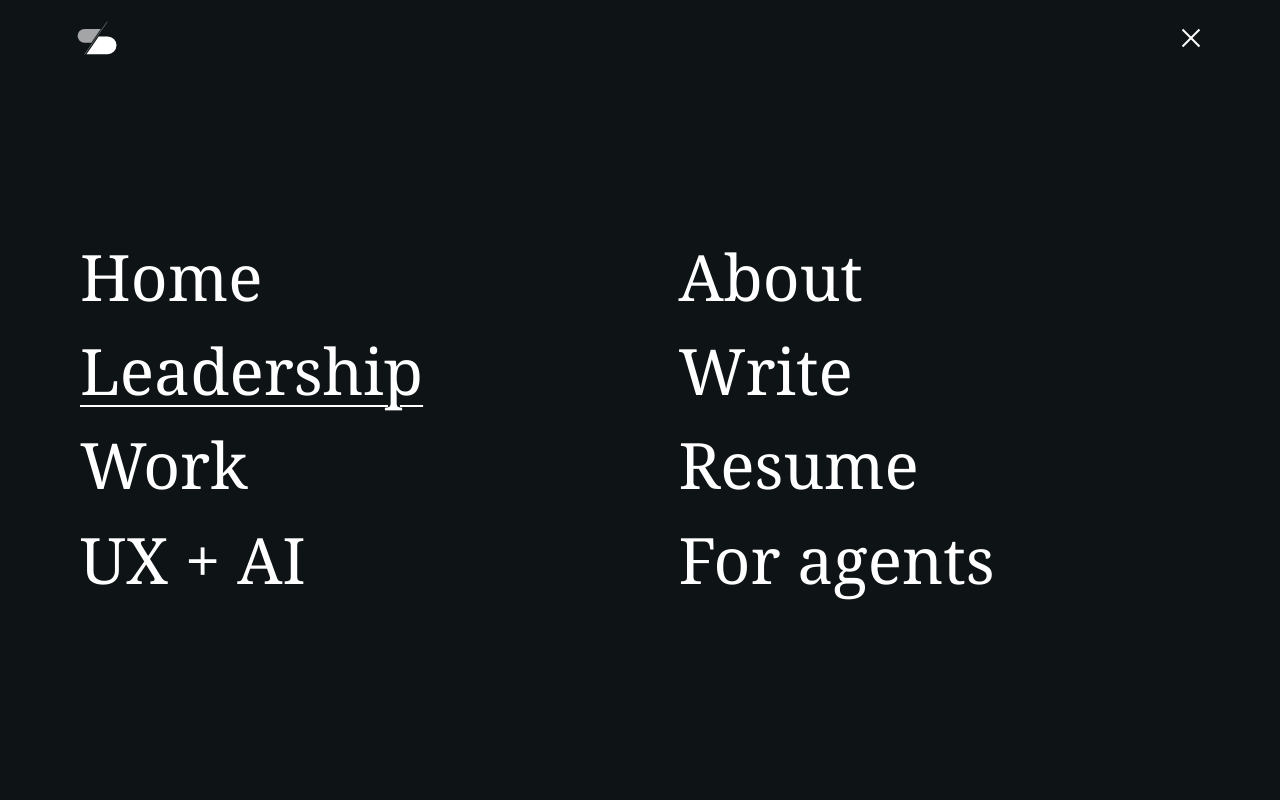
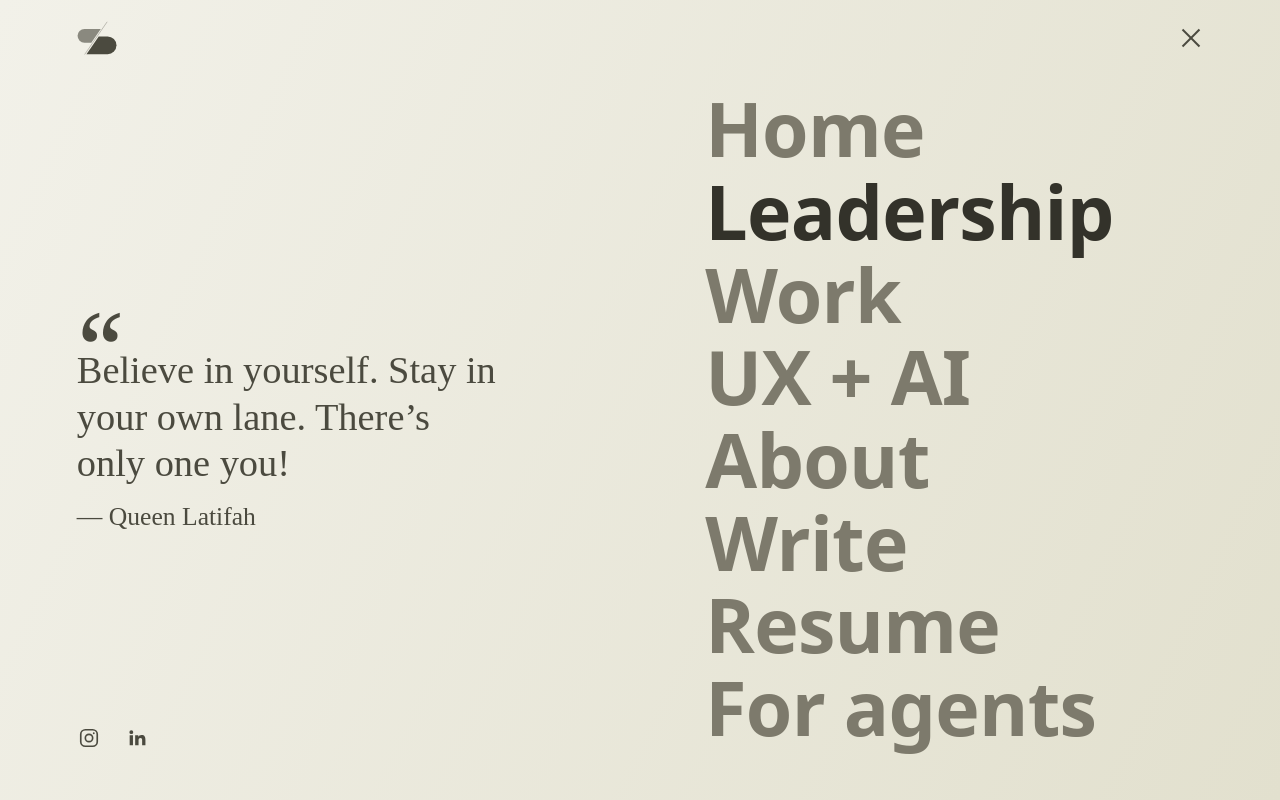
Before and after one commit to sajinphilip91/SajinPhilipPortfolio, a Next.js app: page /leadership in a window 1280 px wide. Both pictures are taken after a click on the button "Open menu". Shown: the top 800 px of the page. Built offline with nearby package versions, Linux system fonts and the light colour scheme.

Commit message:
Restyle menu with quote and socials, add leadership card icons
Co-Authored-By: Claude Opus 5.5 <noreply@anthropic.com>

```diff
--- a/package.json
+++ b/package.json
@@ -9,6 +9,7 @@
     "lint": "eslint"
   },
   "dependencies": {
+    "@fontsource-variable/caveat": "^5.3.0",
     "@fontsource-variable/inter-tight": "^5.3.0",
     "@fontsource-variable/source-sans-3": "^5.3.1",
     "@fontsource-variable/source-serif-4": "^5.3.1",
--- a/src/app/globals.css
+++ b/src/app/globals.css
@@ -1,6 +1,7 @@
 @import "@fontsource-variable/source-serif-4/opsz.css";
 @import "@fontsource-variable/source-sans-3/index.css";
 @import "@fontsource-variable/inter-tight/index.css";
+@import "@fontsource-variable/caveat/index.css";
 
 :root {
   /* Colour */
@@ -18,6 +19,7 @@
   --font-serif: "Source Serif 4 Variable", Georgia, serif;
   --font-sans: "Source Sans 3 Variable", system-ui, sans-serif;
   --font-display: "Inter Tight Variable", "Source Sans 3 Variable", sans-serif;
+  --font-hand: "Caveat Variable", cursive;
 
   /* Layout */
   --gutter: clamp(24px, 6vw, 88px);
--- a/src/components/home/SiteHeader.module.css
+++ b/src/components/home/SiteHeader.module.css
@@ -107,8 +107,8 @@
   margin: 0;
   padding: 0 var(--gutter) 40px;
   border: 0;
-  background: var(--night);
-  color: var(--on-night);
+  background: linear-gradient(115deg, #f2f1e9, #e2e0ce);
+  color: #4b4a3f;
   overflow-y: auto;
 }
 
@@ -135,49 +135,114 @@
   align-items: center;
 }
 
-.menu {
+.dialogBody {
   flex: 1 1 auto;
-  display: flex;
+  display: grid;
+  grid-template-columns: minmax(0, 1fr) auto;
+  gap: 32px clamp(40px, 8vw, 120px);
   align-items: center;
 }
 
+/* Right on screen, first for reading order and on phones. */
+.menu {
+  order: 2;
+  padding-right: clamp(0px, 7vw, 120px);
+}
+
 .menu ul {
-  width: 100%;
-  max-width: 1120px;
-  margin: 0 auto;
+  margin: 0;
   padding: 0;
   list-style: none;
-  display: grid;
-  grid-template-rows: repeat(4, auto);
-  grid-auto-flow: column;
-  grid-auto-columns: minmax(0, 1fr);
-  gap: clamp(8px, 2.6vh, 28px) clamp(32px, 6vw, 96px);
 }
 
 .menu a {
   display: inline-flex;
   align-items: center;
   min-height: 44px;
-  color: inherit;
-  font-family: var(--font-serif);
-  font-weight: 500;
-  font-size: clamp(32px, min(5vw, 8vh), 72px);
-  line-height: 1.15;
+  color: #7d7a6c;
+  font-family: var(--font-sans);
+  font-weight: 800;
+  font-size: clamp(34px, min(9.4vh, 6.2vw), 80px);
+  line-height: 1.1;
+  letter-spacing: -0.01em;
 }
 
-.menu a:hover {
-  opacity: 0.75;
+.menu a:hover,
+.menu a[aria-current="page"] {
+  color: #33322a;
 }
 
-.menu a[aria-current="page"] {
-  text-decoration: underline;
-  text-decoration-thickness: 2px;
-  text-underline-offset: 0.16em;
+.aside {
+  order: 1;
+  align-self: stretch;
+  padding-bottom: 8px;
+  display: flex;
+  flex-direction: column;
+  justify-content: center;
+  position: relative;
 }
 
-@media (max-width: 640px) {
-  .menu ul {
-    grid-template-rows: none;
-    grid-auto-flow: row;
+.quote {
+  margin: 0;
+  max-width: 420px;
+}
+
+.quoteMark {
+  display: block;
+  height: 0.5em;
+  font-family: var(--font-serif);
+  font-size: clamp(72px, 8vw, 120px);
+  line-height: 1;
+}
+
+.quote blockquote {
+  margin: 0;
+  font-family: var(--font-hand);
+  font-weight: 500;
+  font-size: clamp(30px, 3vw, 44px);
+  line-height: 1.2;
+}
+
+.quote figcaption {
+  margin-top: 16px;
+  font-family: var(--font-hand);
+  font-size: clamp(22px, 2vw, 28px);
+}
+
+.socials {
+  position: absolute;
+  left: -10px;
+  bottom: 0;
+  display: flex;
+  gap: 4px;
+}
+
+.socials a {
+  width: 44px;
+  height: 44px;
+  display: inline-flex;
+  align-items: center;
+  justify-content: center;
+  color: inherit;
+}
+
+.socials a:hover {
+  color: #33322a;
+}
+
+@media (max-width: 760px) {
+  .dialogBody {
+    grid-template-columns: minmax(0, 1fr);
+    align-items: start;
+    align-content: space-between;
+  }
+  .menu,
+  .aside {
+    order: 0;
+    padding-right: 0;
+  }
+  .socials {
+    position: static;
+    margin: 16px 0 0 -10px;
   }
 }
--- a/src/components/home/SiteHeader.tsx
+++ b/src/components/home/SiteHeader.tsx
@@ -3,7 +3,7 @@
 import { useEffect, useRef, type MouseEvent } from "react";
 import Link from "next/link";
 import { usePathname } from "next/navigation";
-import { menu, site } from "@/content/home";
+import { menu, menuQuote, site } from "@/content/home";
 import { Logo } from "@/components/Logo";
 import styles from "./SiteHeader.module.css";
 
@@ -18,6 +18,24 @@ type Props = {
   /** Homepage only: move within the page instead of following the link. */
   onNavigate?: (target: NavTarget) => void;
 };
+
+function InstagramIcon() {
+  return (
+    <svg viewBox="0 0 24 24" width="22" height="22" fill="none" stroke="currentColor" strokeWidth="1.8" aria-hidden="true">
+      <rect x="3" y="3" width="18" height="18" rx="5" />
+      <circle cx="12" cy="12" r="4" />
+      <circle cx="17.2" cy="6.8" r="1" fill="currentColor" stroke="none" />
+    </svg>
+  );
+}
+
+function LinkedInIcon() {
+  return (
+    <svg viewBox="0 0 24 24" width="22" height="22" fill="currentColor" aria-hidden="true">
+      <path d="M4 9h3.6v11H4zM5.8 3.5a2.1 2.1 0 1 1 0 4.2 2.1 2.1 0 0 1 0-4.2zM10 9h3.4v1.5h.1c.5-.9 1.7-1.8 3.4-1.8 3.6 0 4.3 2.3 4.3 5.4V20h-3.6v-5.2c0-1.3 0-2.9-1.8-2.9s-2.1 1.4-2.1 2.8V20H10z" />
+    </svg>
+  );
+}
 
 export function SiteHeader({ theme, solid, onNavigate }: Props) {
   const dialogRef = useRef<HTMLDialogElement>(null);
@@ -66,6 +84,7 @@ export function SiteHeader({ theme, solid, onNavigate }: Props) {
             <span aria-hidden="true" className={styles.cross} />
           </button>
         </div>
+        <div className={styles.dialogBody}>
           <nav aria-label="Primary" className={styles.menu}>
             <ul>
               {menu.map((item) => (
@@ -81,6 +100,24 @@ export function SiteHeader({ theme, solid, onNavigate }: Props) {
               ))}
             </ul>
           </nav>
+          <div className={styles.aside}>
+            <figure className={styles.quote}>
+              <span aria-hidden="true" className={styles.quoteMark}>
+                “
+              </span>
+              <blockquote>{menuQuote.text}</blockquote>
+              <figcaption>— {menuQuote.by}</figcaption>
+            </figure>
+            <div className={styles.socials}>
+              <a href={site.social.instagram} aria-label="Instagram">
+                <InstagramIcon />
+              </a>
+              <a href={site.social.linkedin} aria-label="LinkedIn">
+                <LinkedInIcon />
+              </a>
+            </div>
+          </div>
+        </div>
       </dialog>
     </header>
   );
--- a/src/components/leadership/Leadership.module.css
+++ b/src/components/leadership/Leadership.module.css
@@ -186,7 +186,7 @@
 
 .teams {
   padding-top: clamp(72px, 12vh, 112px);
-  padding-bottom: clamp(56px, 10vh, 96px);
+  padding-bottom: clamp(88px, 15vh, 144px);
 }
 
 .companies {
@@ -238,6 +238,11 @@
   border-radius: var(--radius);
 }
 
+
+.cardIcon {
+  display: block;
+  margin-bottom: 18px;
+}
 
 .cardTitle {
   margin: 0;
--- a/src/components/leadership/LeadershipTabs.tsx
+++ b/src/components/leadership/LeadershipTabs.tsx
@@ -1,7 +1,7 @@
 "use client";
 
 import Link from "next/link";
-import { useRef, useState, type KeyboardEvent } from "react";
+import { useRef, useState, type KeyboardEvent, type ReactNode } from "react";
 import {
   designer,
   humanAi,
@@ -15,6 +15,47 @@ import {
 import { ArrowCircle } from "@/components/Logo";
 import styles from "./Leadership.module.css";
 
+function Icon({ children }: { children: ReactNode }) {
+  return (
+    <svg
+      viewBox="0 0 24 24"
+      width="32"
+      height="32"
+      fill="none"
+      stroke="currentColor"
+      strokeWidth="1.5"
+      strokeLinecap="round"
+      strokeLinejoin="round"
+      aria-hidden="true"
+      className={styles.cardIcon}
+    >
+      {children}
+    </svg>
+  );
+}
+
+// Same order as principles.items: people, culture, business impact, empathy.
+const PRINCIPLE_ICONS = [
+  <Icon key="people">
+    <circle cx="9" cy="8" r="3.5" />
+    <path d="M2.5 20c.5-3.6 3-5.5 6.5-5.5s6 1.9 6.5 5.5" />
+    <path d="M16 4.8a3.5 3.5 0 0 1 0 6.4M18 14.9c2 .7 3.2 2.5 3.5 5.1" />
+  </Icon>,
+  <Icon key="culture">
+    <circle cx="9" cy="9.5" r="6" />
+    <circle cx="15" cy="9.5" r="6" />
+    <circle cx="12" cy="14.5" r="6" />
+  </Icon>,
+  <Icon key="impact">
+    <path d="M3 20h18" />
+    <path d="M4 15.5l5-5 4 3.5 7-8" />
+    <path d="M15 6h5v5" />
+  </Icon>,
+  <Icon key="empathy">
+    <path d="M12 20.5S3 15.2 3 9a4.8 4.8 0 0 1 9-2.3A4.8 4.8 0 0 1 21 9c0 6.2-9 11.5-9 11.5z" />
+  </Icon>,
+];
+
 function LeadershipPanel() {
   return (
     <>
@@ -27,8 +68,9 @@ function LeadershipPanel() {
         <h3 className={styles.title}>{principles.title}</h3>
         <p className={styles.lead}>{principles.body}</p>
         <div className={styles.grid4}>
-          {principles.items.map((item) => (
+          {principles.items.map((item, i) => (
             <article key={item.title} className={styles.card}>
+              {PRINCIPLE_ICONS[i]}
               <h4 className={styles.cardTitle}>{item.title}</h4>
               <p className={styles.cardBody}>{item.body}</p>
             </article>
--- a/src/content/home.ts
+++ b/src/content/home.ts
@@ -24,6 +24,11 @@ export const menu: { label: string; href: string; target?: "top" | "work" }[] =
   { label: "Resume", href: site.resume },
   { label: "For agents", href: "/for-agents" },
 ];
+
+export const menuQuote = {
+  text: "Believe in yourself. Stay in your own lane. There’s only one you!",
+  by: "Queen Latifah",
+};
 
 export const hero = {
   title: ["Designing for the", "Present and Future"],
```
Also changed, not shown: 2 other files (tests, documents, lock files or other folders). Lines whose indentation alone changed are shown as unchanged.
